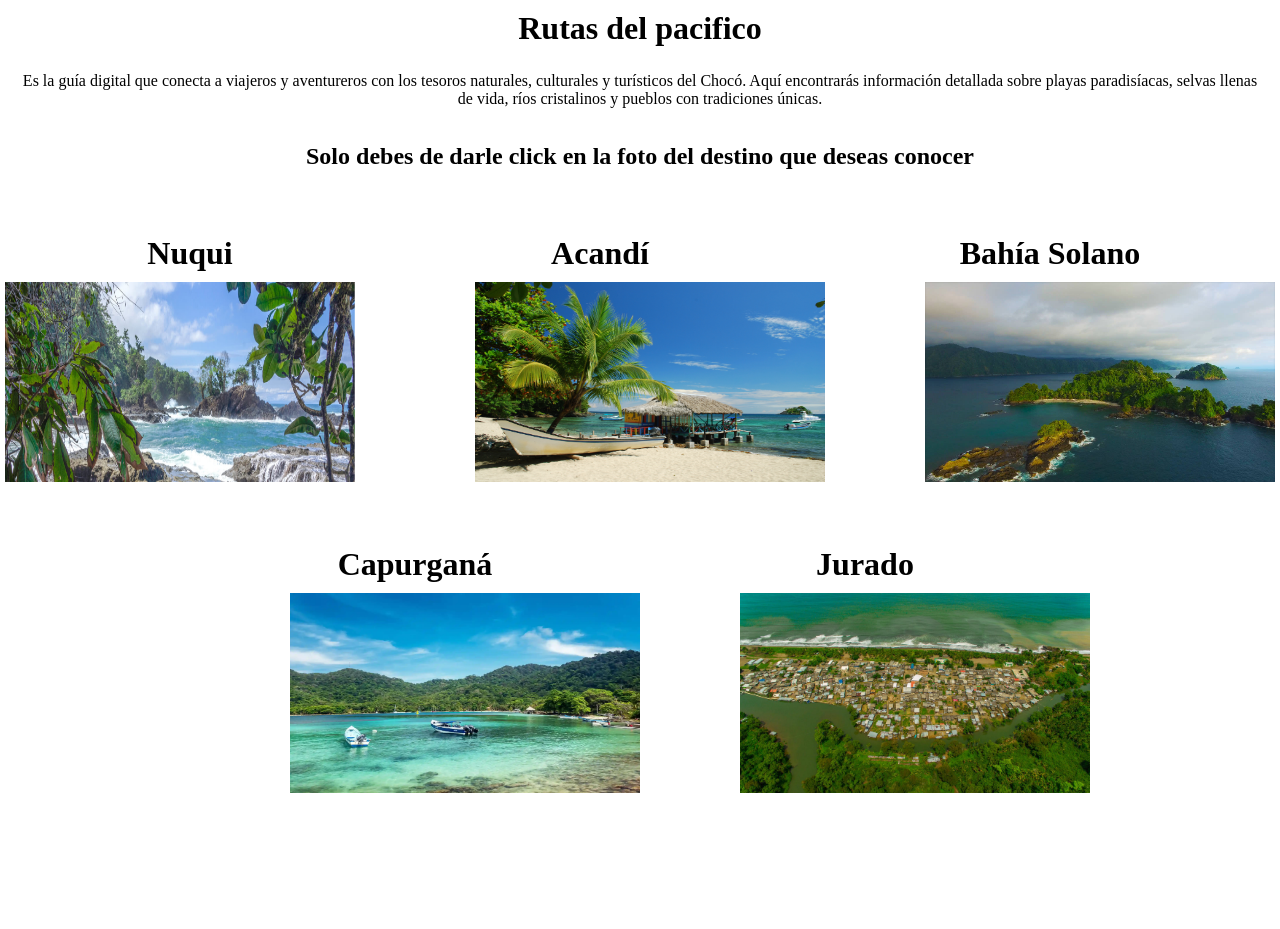
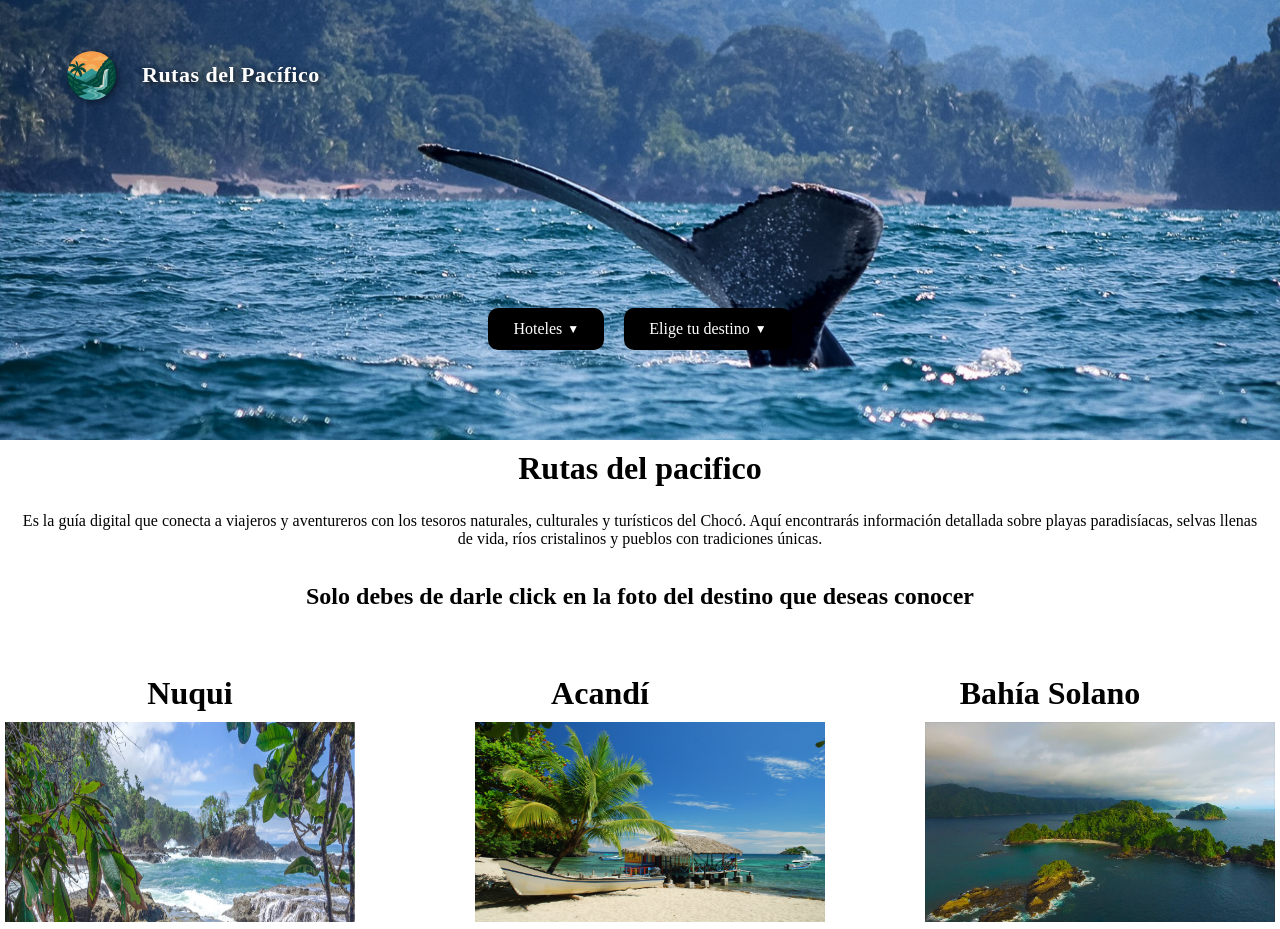
Before and after one commit to yeffersonobregon42-design/pagina_elec, a plain HTML site: page inicio.html in a window 1280 px wide. Shown: the top 929 px of the page. Before the commit the page ends 812 px from the top, so only its background shows below. Drawn offline with Linux system fonts and the light colour scheme.

Commit message:
esta es la actulizacion del encabezado de la pagina

```diff
--- a/assent/index.css
+++ b/assent/index.css
@@ -182,3 +182,83 @@ p{
     height: 150px;
     margin-left: 50px;
 }
+
+
+.hero-section {
+    background-image: url(img/ballena.jpg);
+    background-size: cover;
+    background-position: center;
+    height: 55vh;
+    display: flex;
+    flex-direction: column;
+    justify-content: space-between;
+    align-items: center;
+    padding: 20px;
+    box-sizing: border-box;
+}
+
+
+.header {
+    width: 100%;
+    display: flex;
+    justify-content: flex-start;
+    padding: 15px 30px;
+    background: none;
+}
+
+
+.logo {
+    display: flex;
+    align-items: center;
+    gap: 12px;
+    color: #ffffff;
+    font-weight: 700;
+    font-size: 22px;
+    letter-spacing: 0.5px;
+}
+
+.logo img {
+    height: 80px;
+    width: auto;
+    filter: drop-shadow(2px 2px 3px rgba(0,0,0,0.5));
+}
+
+.logo span {
+    text-shadow: 2px 2px 6px rgba(0,0,0,0.8);
+}
+
+
+.search-bar {
+    display: flex;
+    gap: 20px;
+    margin-bottom: 60px;
+    padding: 10px;
+    border-radius: 15px;
+    background: none;
+}
+
+
+.search-button {
+    border: none;
+    font-family: inherit;
+    font-size: 16px;
+    cursor: pointer;
+    display: flex;
+    align-items: center;
+    gap: 5px;
+    padding: 12px 25px;
+    border-radius: 10px;
+    background-color: #000;
+    color: #fff;
+    transition: all 0.3s ease;
+}
+
+.search-button:hover {
+    background-color: #222;
+    transform: translateY(-2px);
+}
+
+.arrow-icon {
+    font-size: 12px;
+    color: #fff;
+}
--- a/inicio.html
+++ b/inicio.html
@@ -8,8 +8,25 @@
 </head>
 
 <body>
+        <div class="hero-section">
+        <div class="header">
+            <div class="logo">
+                <img src="assent/img/logo2.png" alt="Logo de Rutas del Pacífico">
+                <span>Rutas del Pacífico</span>
+            </div>
+        </div>
+        <div class="search-bar">
+            <button class="search-button">
+                Hoteles
 
-
+                <span class="arrow-icon">▼</span>
+            </button>
+            <button class="search-button">
+                Elige tu destino
+                <span class="arrow-icon">▼</span>
+            </button>
+        </div>
+    </div>
 
     <h1>Rutas del pacifico</h1>
     <p>
```
Also changed, not shown: assent/img/ballena.jpg (added), assent/logo2.png (added).
